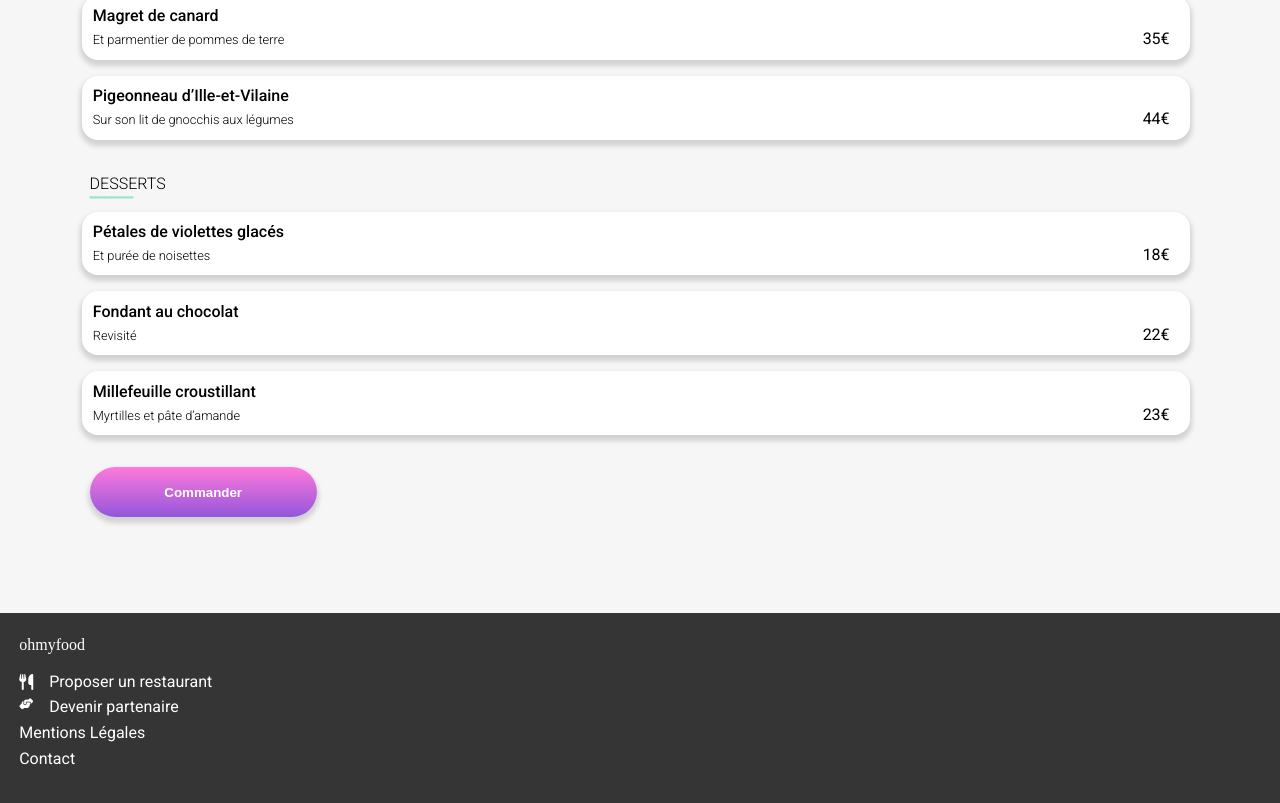
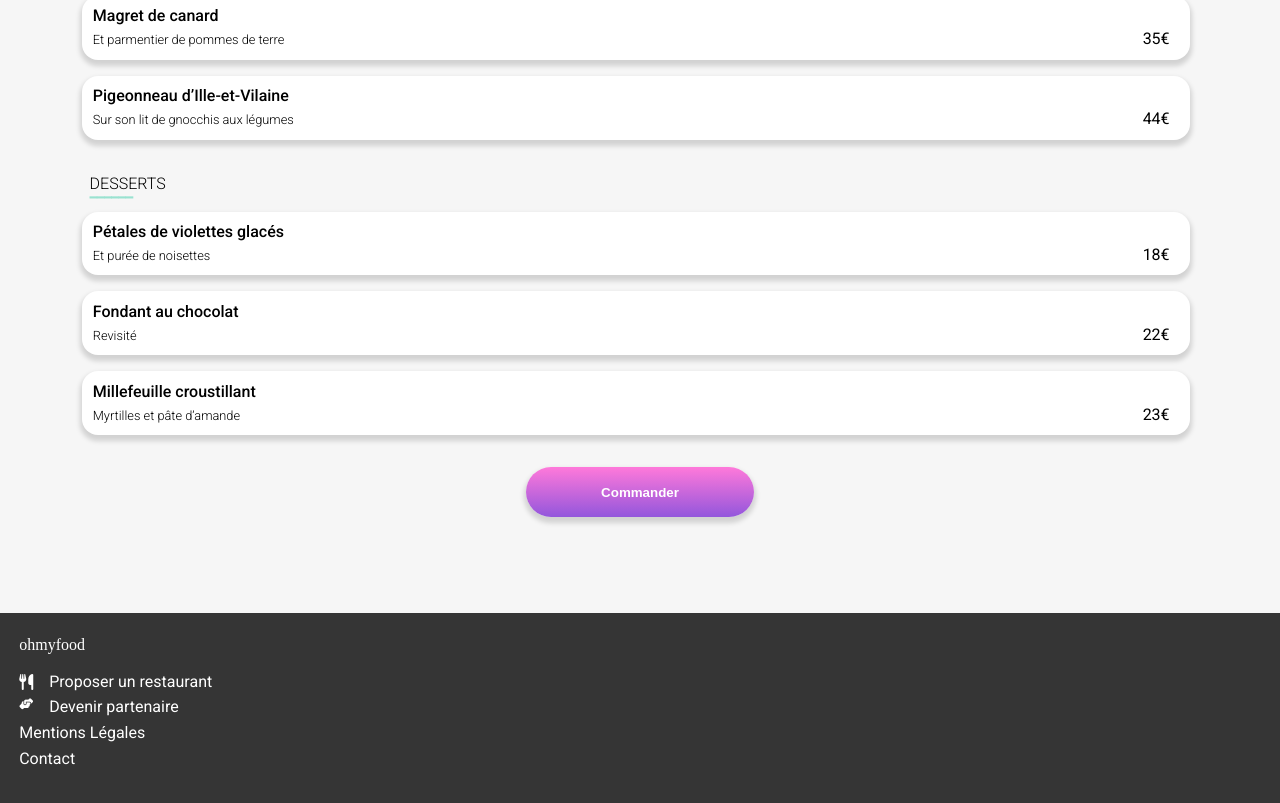
Before and after one commit to OlivierCos/Frontend-Environment-HTML5-SCSS, a plain HTML site: page a-la-francaise.html in a window 1280 px wide. Shown: the part 1321-2124 px from the top of the page. Drawn offline with Linux system fonts and the light colour scheme; a web font is replaced by a local one.

Commit message:
Editing Order button

```diff
--- a/sass/style.scss
+++ b/sass/style.scss
@@ -1,9 +1,8 @@
 @import "libs/reset.scss";
+/***Minireset Ending here***/
 @import "libs/variables.scss";
 @import "libs/keyframes.scss";
 @import "libs/button.scss";
-
-/***Minireset Ending here***/
 
 /***Page d'accueil***/
 
@@ -312,7 +311,7 @@ footer {
 }
 
 .order_btn{
-  margin: 2rem 0;
+  margin: 2rem auto;
   display: block;
 }
 
```
Also changed, not shown: style.css, 1 other file.
